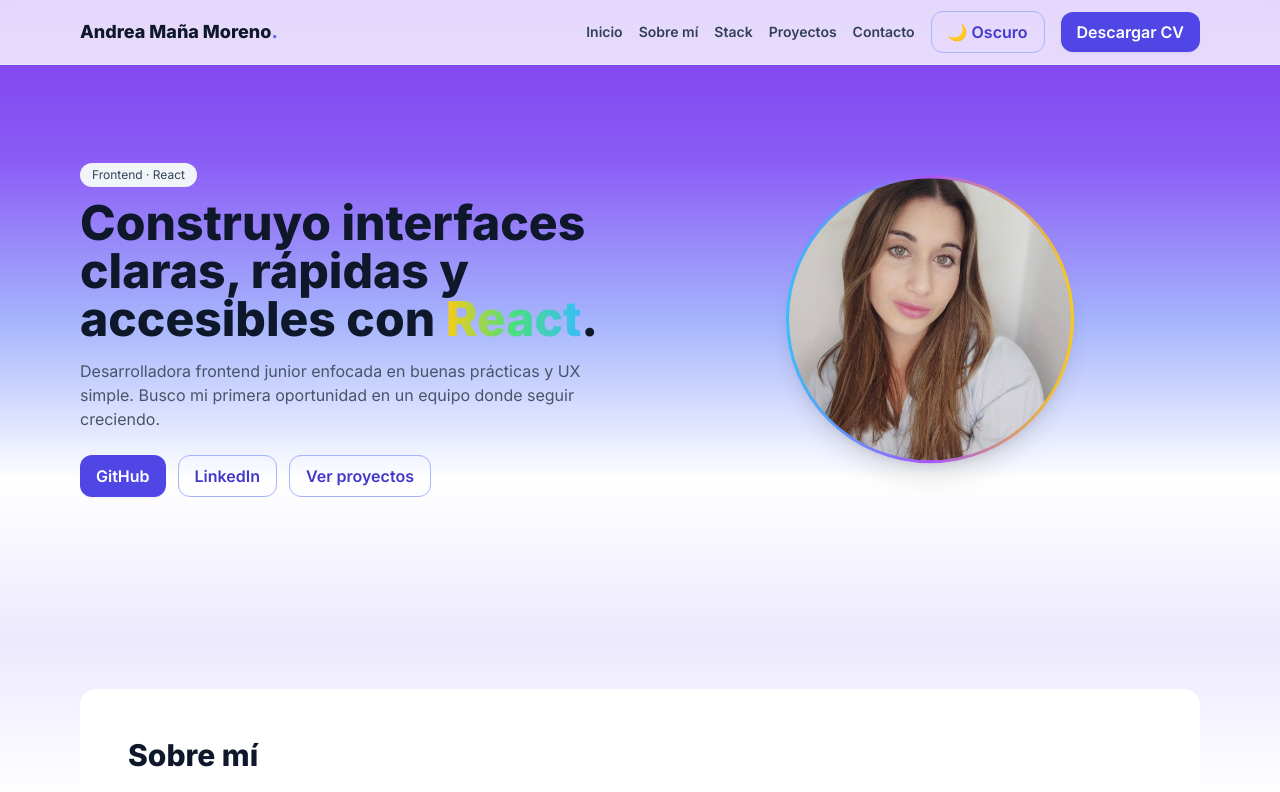
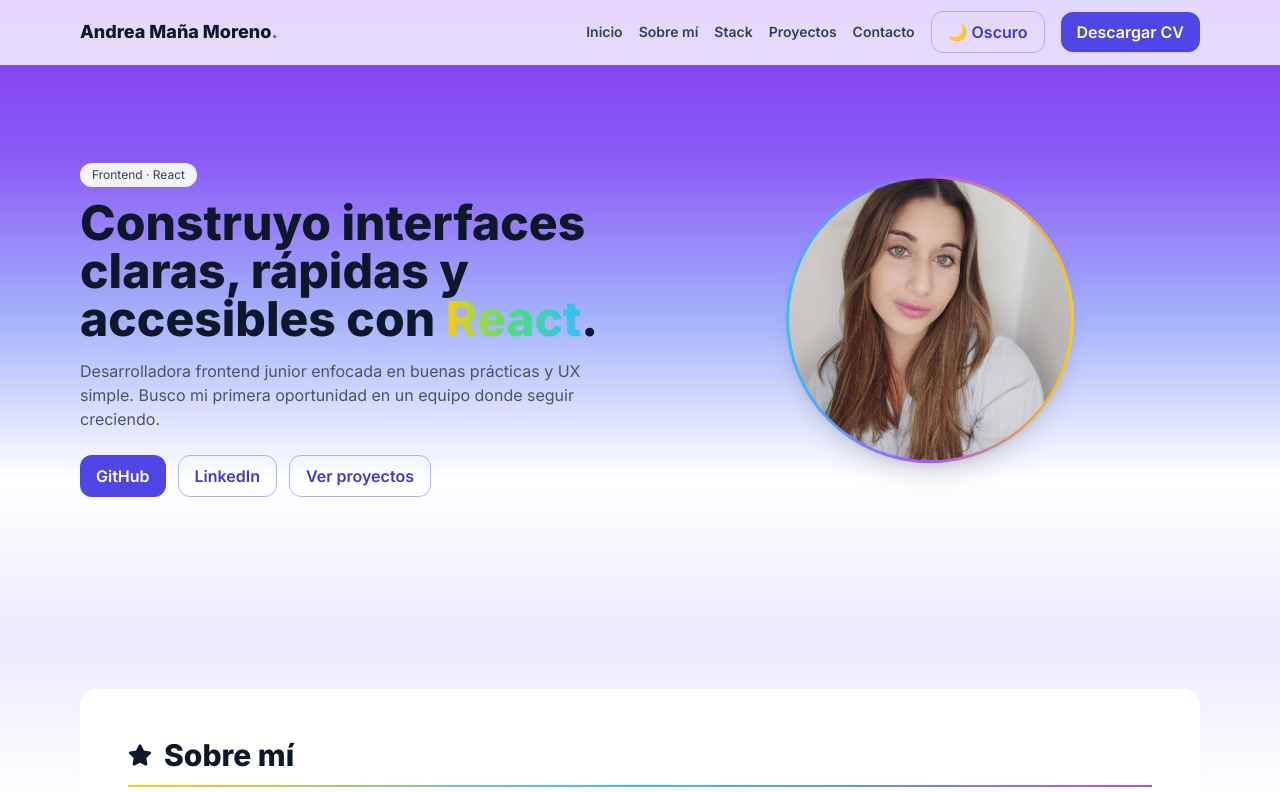
Before and after one commit to Andraxmm/Portfolio, a React (Vite) app: page / in a window 1280 px wide. Shown: the top 792 px of the page. Built offline with nearby package versions, Linux system fonts and the light colour scheme; no server answers.

Commit message:
Update About.jsx
style: se añadió una línea degradada e icono al tiítulo

```diff
--- a/src/Components/About.jsx
+++ b/src/Components/About.jsx
@@ -1,13 +1,18 @@
 import { motion } from "framer-motion";
+import {  FaStar, FaRegUserCircle } from "react-icons/fa";
 
 export default function About() {
   return (
     <section id="about" className="relative w-full py-16 md:py-24 bg-transparent">
       <div className="container-p">
         <div className="bg-white dark:bg-slate-800 rounded-2xl shadow-sm p-8 md:p-12">
-          {/* Título */}
+
+          {/* 🔹 Título con icono y línea */}
+          <div className="mb-8">
+            <div className="flex items-center gap-3">
+              <FaStar  className="text-2xl text-slate-900 dark:text-white" />
               <motion.h2
-            className="text-3xl font-extrabold text-slate-900 dark:text-white"
+                className="text-2xl md:text-3xl font-extrabold text-slate-900 dark:text-white"
                 initial={{ opacity: 0, y: 20 }}
                 whileInView={{ opacity: 1, y: 0 }}
                 transition={{ duration: 0.6 }}
@@ -15,6 +20,9 @@ export default function About() {
               >
                 Sobre mí
               </motion.h2>
+            </div>
+            <div className="mt-3 h-0.5 w-full bg-gradient-to-r from-yellow-400 via-sky-400 to-purple-500"></div>
+          </div>
 
           {/* Párrafo */}
           <motion.p
```
Lines whose indentation alone changed are shown as unchanged.
